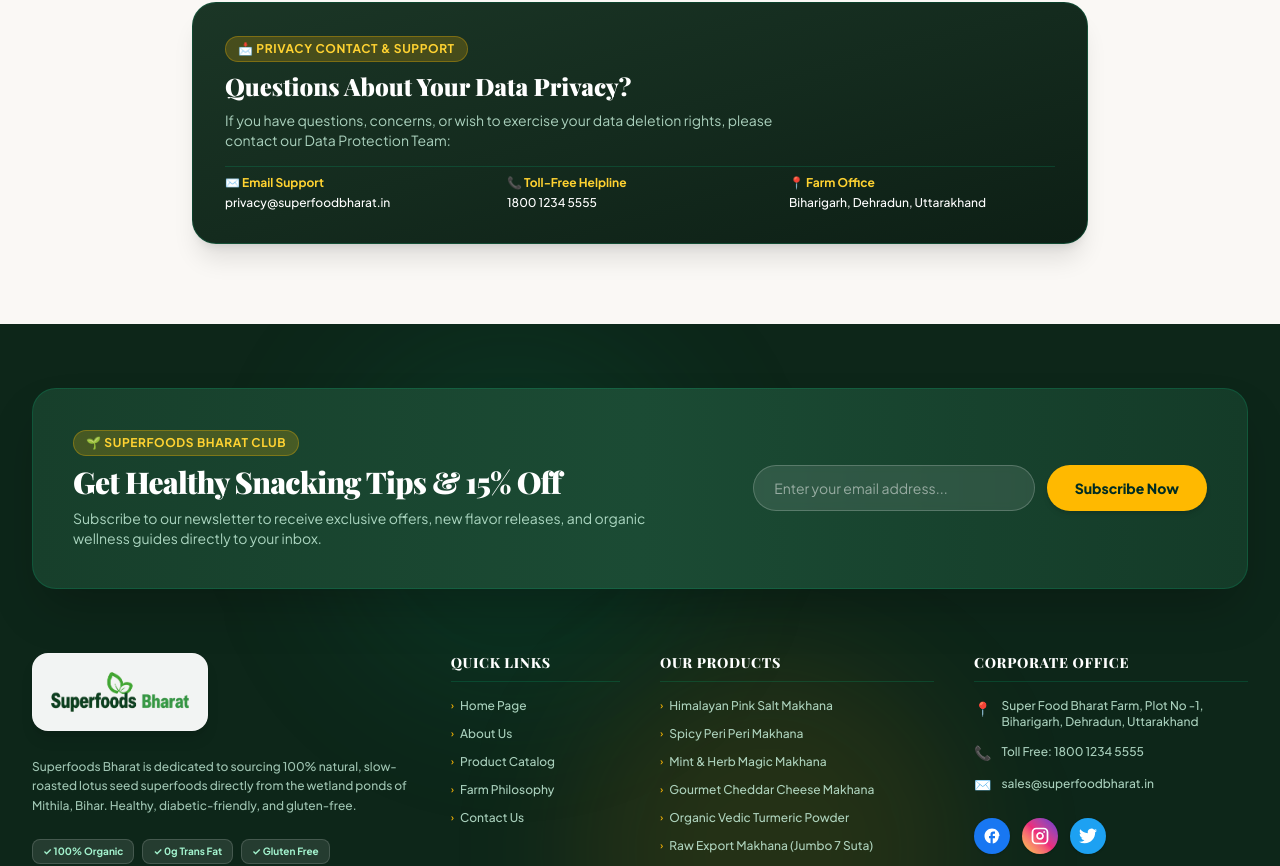
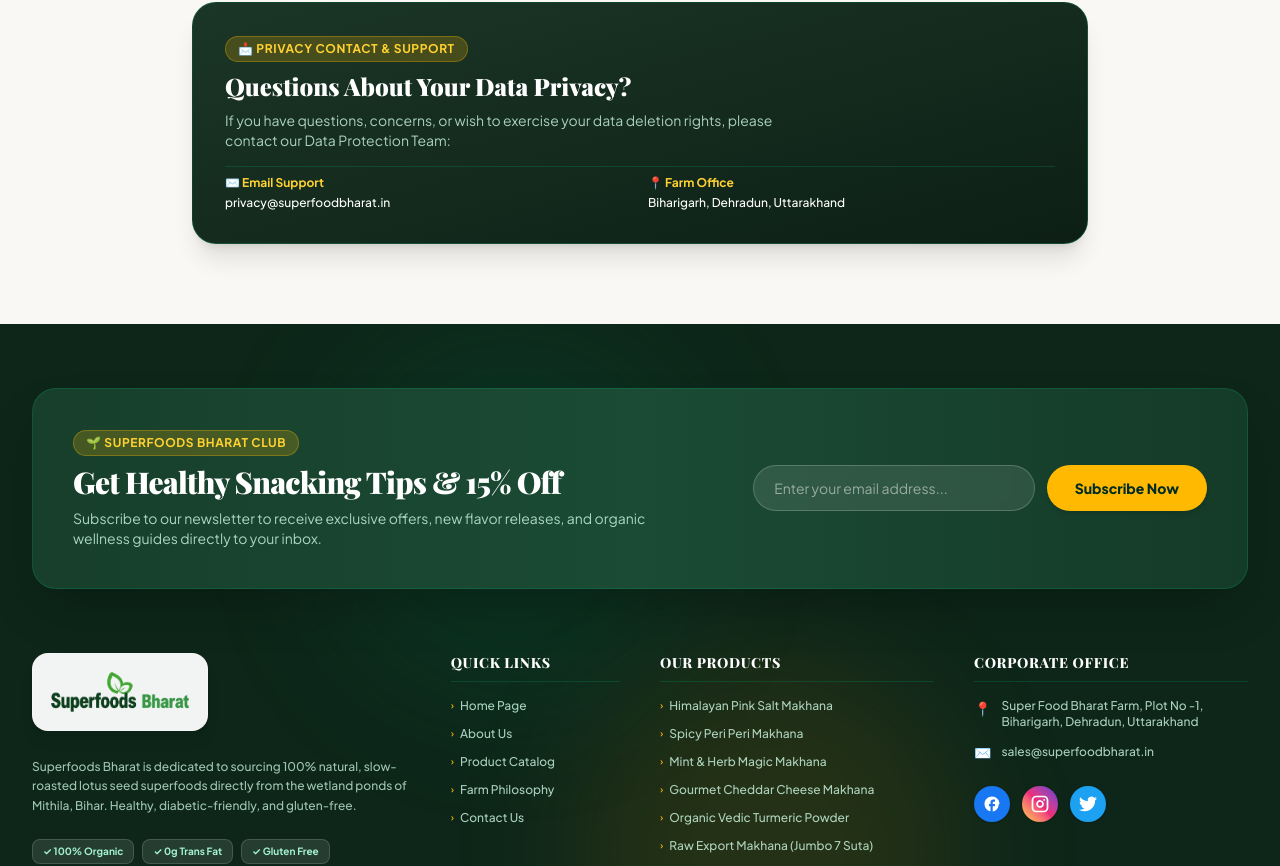
Before and after one commit to sonu2k1/Makhana-web, a Next.js app: page /privacy-policy in a window 1280 px wide. Shown: the part 2299-3165 px from the top of the page. Built offline with nearby package versions, Linux system fonts and the light colour scheme; a web font is replaced by a local one.

Commit message:
fix: remove customer care and toll-free helpline details

```diff
--- a/src/app/contact/page.tsx
+++ b/src/app/contact/page.tsx
@@ -45,7 +45,7 @@
     name: "Corporate Headquarters",
     purpose: "Management & Sales Support Desk",
     address: "Super Food Bharat Herbs, Plot No-1, Biharigarh, Dehradun, Uttarakhand - 248001",
-    phone: "1800 1234 55555",
+    phone: "sales@superfoodbharat.in",
     icon: "🏢"
   },
   {
@@ -146,18 +146,6 @@
 
                 {/* Communication channels Card */}
                 <div className="bg-white rounded-2xl border border-zinc-100 p-6 space-y-5 hover:shadow-md transition-all duration-300">
-                  {/* Phone */}
-                  <div className="flex items-start gap-4">
-                    <span className="text-2xl mt-0.5">📞</span>
-                    <div className="space-y-1">
-                      <h4 className="text-xs font-black uppercase text-zinc-900 tracking-wider">Call Toll-Free</h4>
-                      <p className="text-xs text-zinc-500">1800 1234 55555</p>
-                      <p className="text-[10px] text-zinc-400">Monday - Saturday: 9:00 AM - 6:00 PM</p>
-                    </div>
-                  </div>
-
-                  <div className="border-t border-zinc-100/80"></div>
-
                   {/* Email */}
                   <div className="flex items-start gap-4">
                     <span className="text-2xl mt-0.5">✉️</span>
--- a/src/app/privacy-policy/page.tsx
+++ b/src/app/privacy-policy/page.tsx
@@ -180,14 +180,10 @@
               </p>
             </div>
 
-            <div className="pt-2 grid grid-cols-1 sm:grid-cols-3 gap-4 text-xs font-medium border-t border-emerald-500/20">
+            <div className="pt-2 grid grid-cols-1 sm:grid-cols-2 gap-4 text-xs font-medium border-t border-emerald-500/20">
               <div>
                 <span className="block text-amber-300 font-bold mb-1">✉️ Email Support</span>
                 <span>privacy@superfoodbharat.in</span>
-              </div>
-              <div>
-                <span className="block text-amber-300 font-bold mb-1">📞 Toll-Free Helpline</span>
-                <span>1800 1234 5555</span>
               </div>
               <div>
                 <span className="block text-amber-300 font-bold mb-1">📍 Farm Office</span>
--- a/src/components/Footer.tsx
+++ b/src/components/Footer.tsx
@@ -156,10 +156,6 @@
                 <span>Super Food Bharat Farm, Plot No -1, Biharigarh, Dehradun, Uttarakhand</span>
               </div>
               <div className="flex items-center gap-2.5">
-                <span className="text-amber-400 text-sm shrink-0">📞</span>
-                <span>Toll Free: 1800 1234 5555</span>
-              </div>
-              <div className="flex items-center gap-2.5">
                 <span className="text-amber-400 text-sm shrink-0">✉️</span>
                 <span>sales@superfoodbharat.in</span>
               </div>
--- a/src/components/Header.tsx
+++ b/src/components/Header.tsx
@@ -205,8 +205,7 @@
 
           {/* Support Strip */}
           <div className="pt-4 border-t border-emerald-900/10 flex flex-col gap-3 text-[10px] tracking-wider text-emerald-900/70 font-extrabold uppercase px-2">
-            <div className="flex items-center justify-between">
-              <span>Customer Care: 1800 1234 5555</span>
+            <div className="flex items-center justify-center">
               <span>Made in Bharat 🇮🇳</span>
             </div>
           </div>
```
